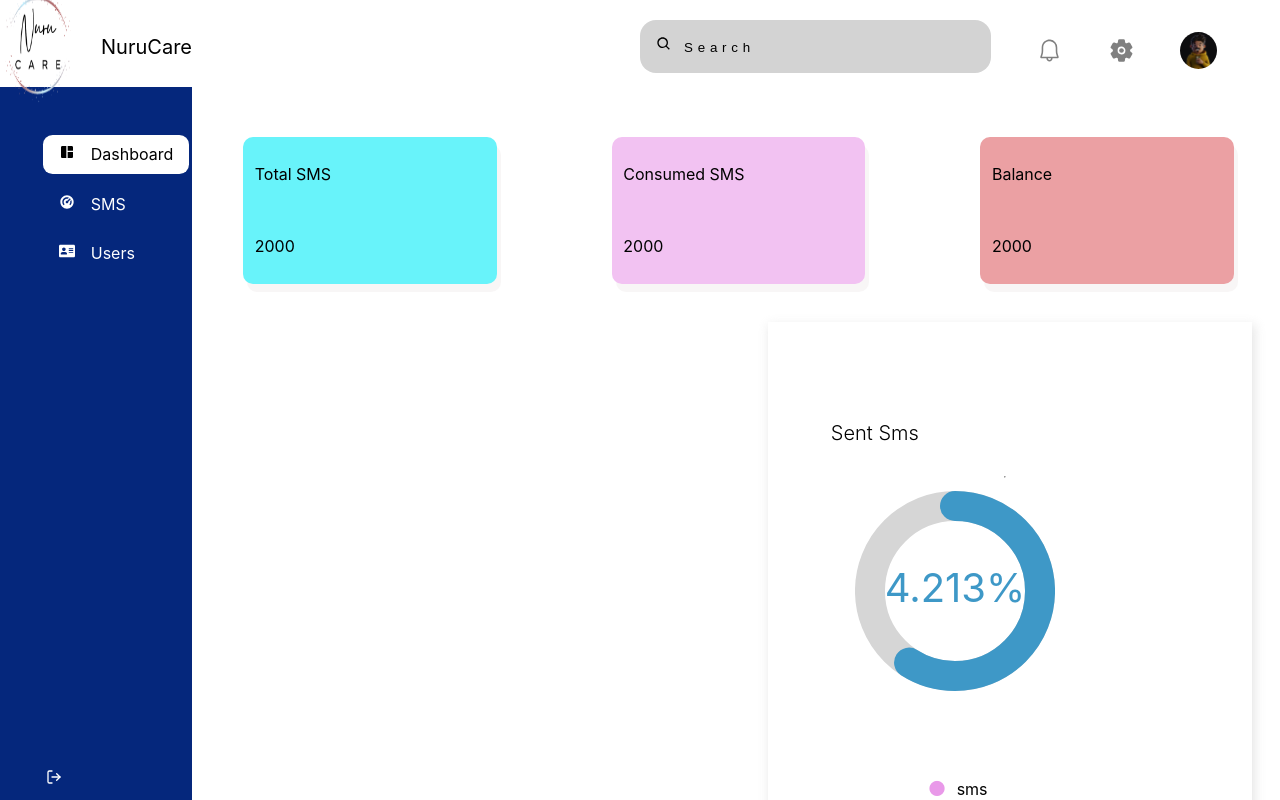
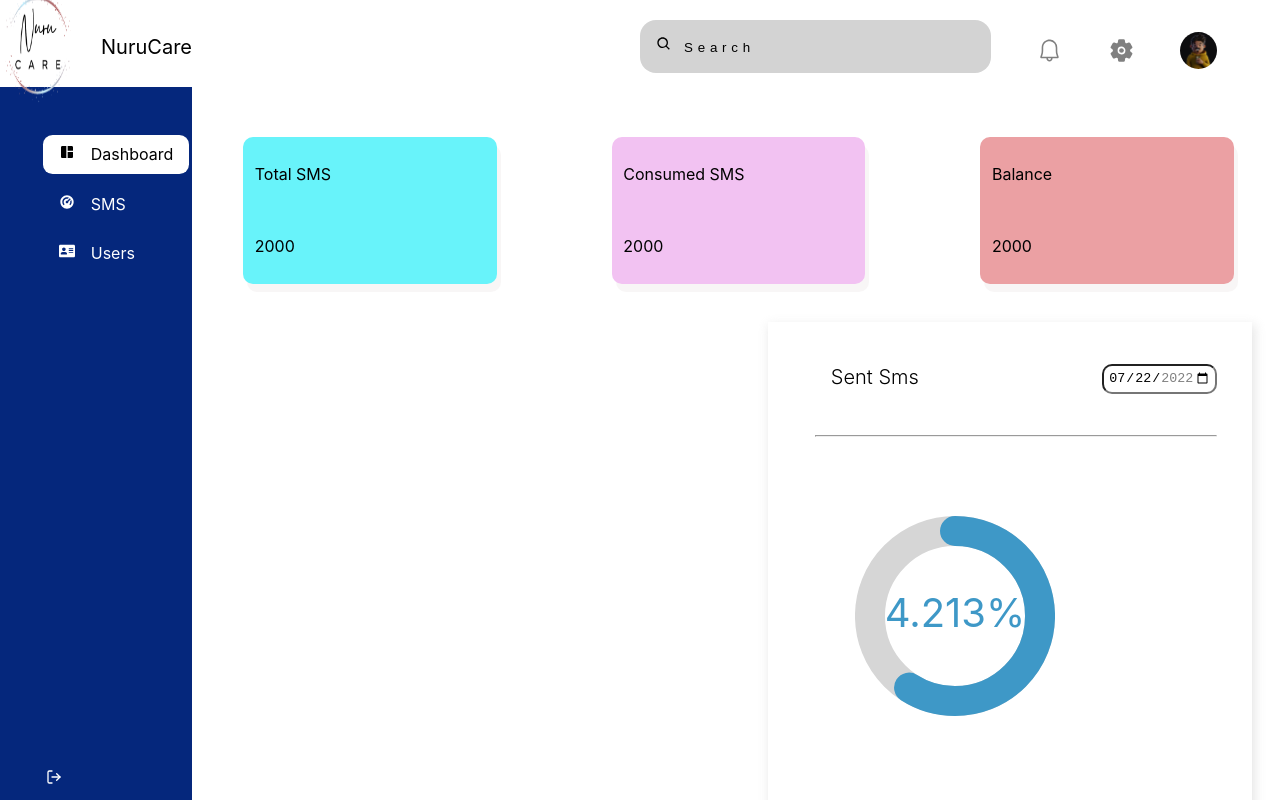
Before and after one commit to akirachix/nuru_frontend, a React (Create React App) app in the folder dashboard/: page / in a window 1280 px wide. Shown: the top 800 px of the page. Built offline with nearby package versions, Linux system fonts and the light colour scheme.

Commit message:
added pie chart

```diff
--- a/dashboard/src/components/Sidebar.jsx
+++ b/dashboard/src/components/Sidebar.jsx
@@ -151,7 +151,7 @@ export default function Sidebar() {
             <Featured/>
             <List/>
 
-            {/* <Chart/>   */}
+            {/* <Chart/>  */}
         </>
 
     );
--- a/dashboard/src/components/featured/Featured.jsx
+++ b/dashboard/src/components/featured/Featured.jsx
@@ -10,7 +10,9 @@ const Featured = () => {
       </div>
       <div className="bottom">
       <p className="amount1">Sent Sms</p>
-     <hr className="hr" />
+      <input type="date" className="start" name="trip-start" value="2022-07-22" min="2022-01-01" max="2022-12-31"></input>
+
+      <hr/>
         <div className="featuredChart">
           <CircularProgressbar value={59} text={"4.213%"} strokeWidth={15} />
         </div>
--- a/dashboard/src/components/featured/feature.css
+++ b/dashboard/src/components/featured/feature.css
@@ -4,10 +4,10 @@
     box-shadow: 2px 4px 10px 1px rgba(201, 201, 201, 0.47);
     padding: 50px;
     width: 30%;
+    /* height: 60vh; */
     margin-left:60%;
     margin-top: 3%;
   }
-
   .featured .top {
     display: flex;
     align-items: center;
@@ -36,15 +36,16 @@
   .featured .bottom .featuredChart {
     width: 200px;
     height: 200px;
-    margin-top: 1%;
+    margin-top: 35%;
     margin-right: 50%;
   }
   .featured .bottom .strong {
-    margin-right: 50%;
+    margin-left: -105%;
   }
   .featured .bottom .strong strong {
     font-size: 90px;
-    color: #E999E9;
+    color: #3E98C7;
+
   }
    .title1 {
     font-weight: 500;
@@ -52,9 +53,21 @@
     margin-right: 200%;
     font-size: 15px;
   }
-
+  .start{
+    margin-top: -23%;
+    margin-left: 155%;
+    padding: 2%;
+    border-radius: 10px;
+  }
+  hr{
+   width: 200%;
+   margin-left: -45%;
+   margin-top: 20%;
+   background-color: rgb(119, 119, 119);
+   border-width: 1px;
+  }
   .featured .bottom .amount1 {
-    margin-top: 8%;
+    margin-top: -20%;
     font-weight: 300;
 
     color: black;
```
Also changed, not shown: dashboard/src/components/charts/Chart.jsx (deleted, +0 -37 lines), dashboard/src/components/charts/chart.css (deleted, +0 -134 lines), dashboard/src/components/charts/catAbsoluteContainer.png (deleted), dashboard/src/components/charts/rectangle120.svg (deleted).
